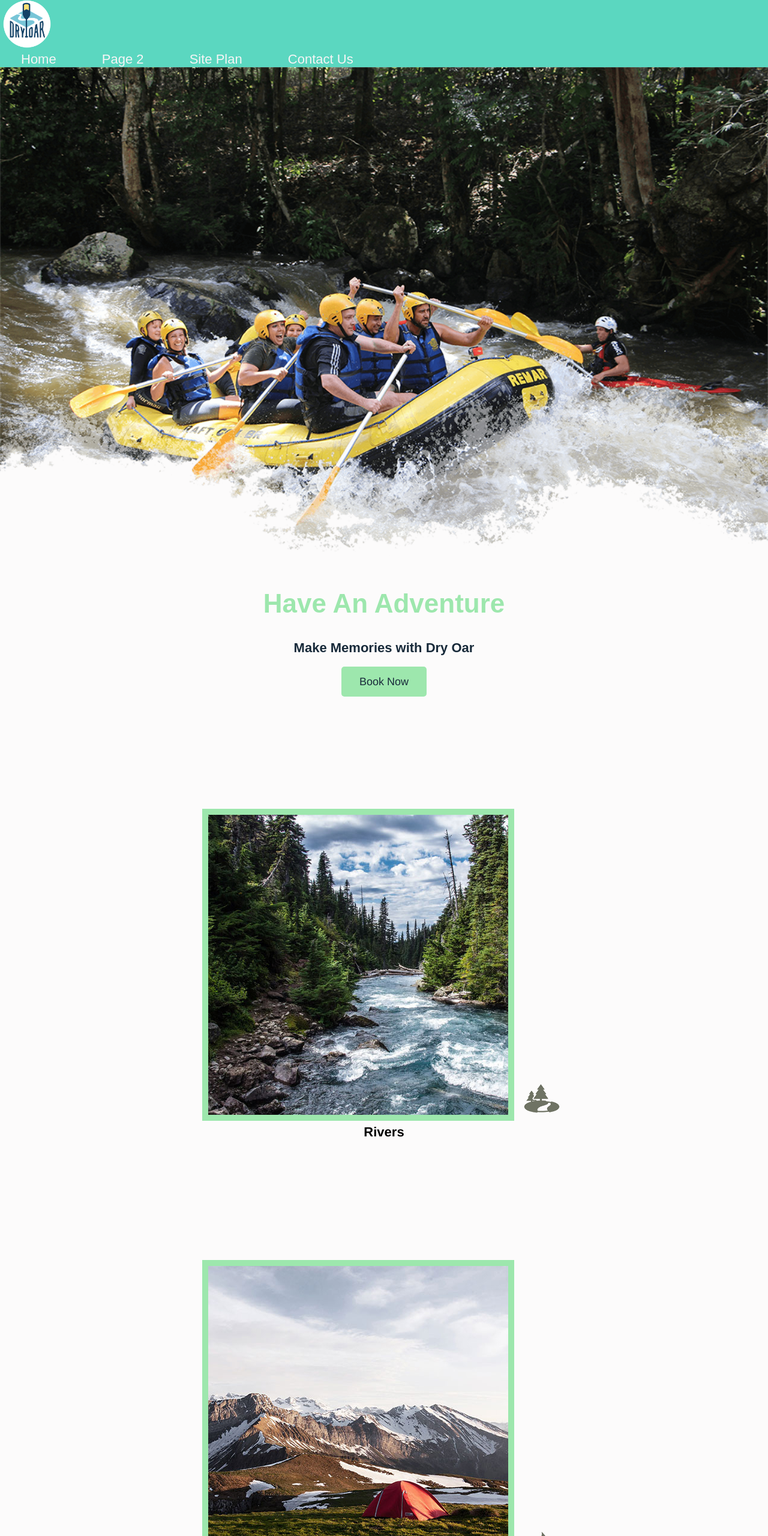
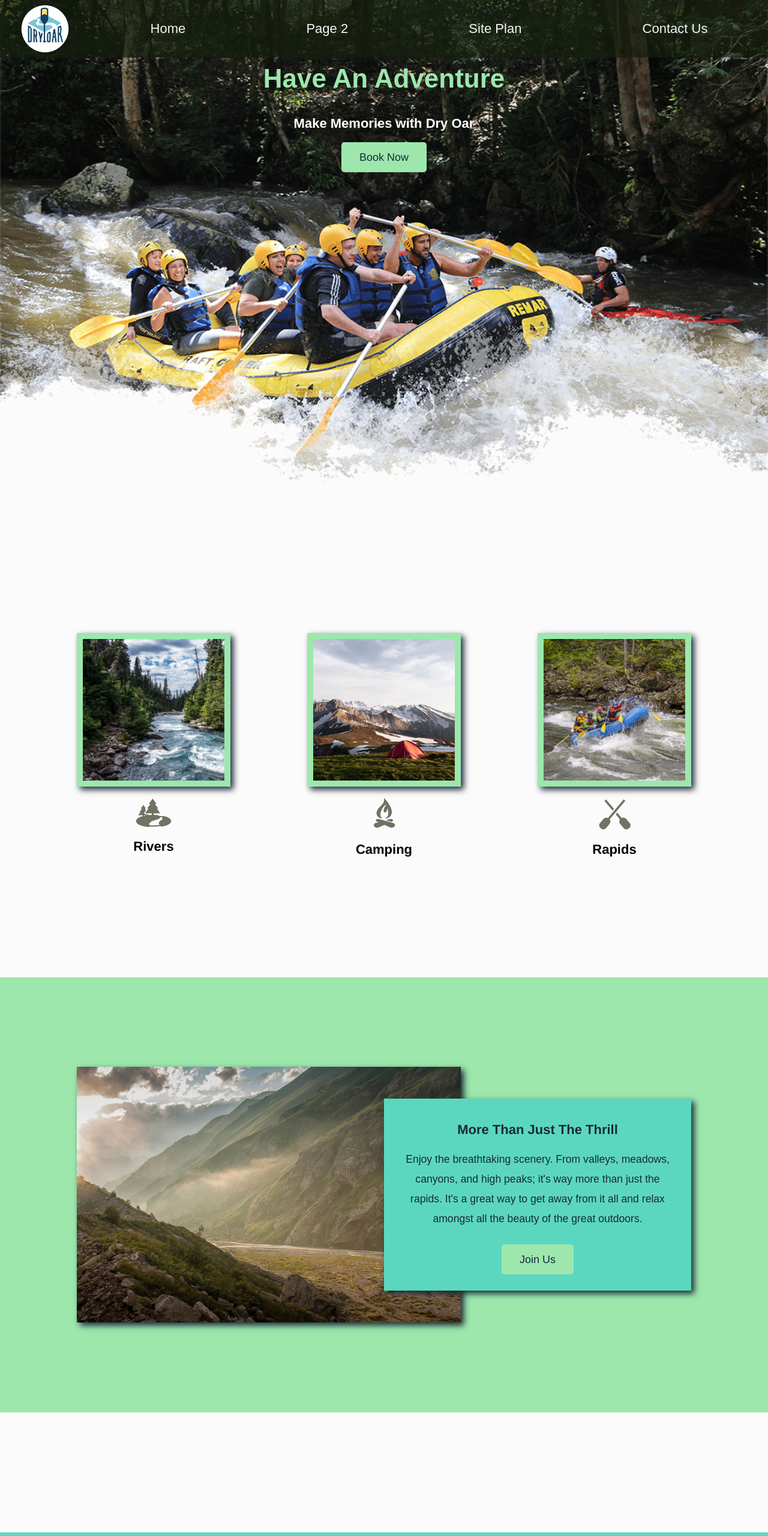
Before and after one commit to jeffersonroferreira/wdd130, a plain HTML site: page wwr/index.html in a window 1280 px wide. Shown: the top 2560 px of the page at 60% size. Drawn offline with Linux system fonts and the light colour scheme.

Commit message:
gridchanges

```diff
--- a/wwr/styles/style.css
+++ b/wwr/styles/style.css
@@ -1,6 +1,10 @@
 #content {
     max-width: 1600px;
     margin: 0 auto;
+}
+nav {
+    display: flex;
+    justify-content: space-around;
 }
 nav a {
     text-align: center;
@@ -8,7 +12,7 @@ nav a {
     text-decoration: none;
     padding: 35px;
 }
-#hero-msg h1, #hero-msg h4 {
+#hero-msg h1 {
     text-align: center;
 }
 .button-box {
@@ -16,9 +20,6 @@ nav a {
 }
 main section {
     text-align: center;
-}
-#background {
-    height: 725px;
 }
 body {
     background-color: #fcfbfb;
@@ -33,10 +34,13 @@ h2 {
     font-size: 22px;
 }
 header {
-    background-color: #5BD7C0;
+    background-color: rgba(20,30,13, .7);
+
+    display: grid;
+    grid-template-columns: 150px auto;
 }
 nav a:hover {
-    background-color: #73ABE7;
+    background-color: #5BD7C0;
     color: whitesmoke;
 }
 .book, .join {
@@ -51,6 +55,13 @@ nav a:hover {
 }
 .card-img {
     border: 10px solid #9DE7AD;
+    width: 100%;
+    transition: transform .5s;
+    box-shadow: 5px 5px 10px #182A3A;
+}
+.card-img:hover {
+    opacity: .6;
+    transform: scale(1.1)
 }
 main section img {
     box-sizing: border-box;
@@ -60,12 +71,18 @@ main section img {
     color: whitesmoke;
 }
 #background {
+    height: 725px;
     background-color: #9DE7AD;
+    grid-column: 1/11;
+    grid-row: 4/9;
 }
 .msg {
     background-color: #5BD7C0;
     line-height: 1.5em;
     padding: 35px;
+    grid-column: 6/10;
+    grid-row: 6/7;
+    box-shadow: 5px 5px 10px #182A3A;
 }
 footer {
     background-color: #5BD7C0;
@@ -75,12 +92,19 @@ footer {
     padding: 25px 50px;
     padding-top: 15px;
     margin-top: 200px;
+    display: flex;
+    justify-content: space-around;
+    align-items: center;
 }
 .home-title {
     font-family: 'Ink Free', Arial, sans-serif;
     font-size: 2em;
     color: #9DE7AD;
     margin-top: 10px;
+}
+.home-grid {
+    display: grid;
+    grid-template-columns: repeat(10, 1fr);
 }
 h4 {
     color: #182A3A;
@@ -120,7 +144,29 @@ footer p a:hover {
     padding: 10px;
 }
 #logo_link {
-    padding: 5px;
+    padding-top: 5px;
+    justify-self: center;
+    align-self: center;
+
+}
+#hero {
+    display: grid;
+    grid-template-columns: 1fr 3fr 1fr;
+    margin-top: -100px;
+}
+#hero-box {
+    grid-column: 1/4;
+    grid-row: 1/3;
+    z-index: -1;
+}
+#hero-msg {
+    grid-column: 2/3;
+    grid-row: 1/2;
+    margin-top: 100px;
+}
+#hero-msg h4 {
+    text-align: center;
+    color: white;
 }
 #hero-img {
     width: 100%;
@@ -128,9 +174,65 @@ footer p a:hover {
 .social img {
     padding-top: 15px;
 }
-.rivers-card, .camping-card, .rapids-card {
+.rivers-card {
     margin: 200px 0;
+    grid-column: 2/4;
+    grid-row: 2/3;
+}
+.camping-card {
+    margin: 200px 0;
+    grid-column: 5/7;
+    grid-row: 2/3;
+}
+.rapids-card {
+    margin: 200px 0;
+    grid-column: 8/10;
+    grid-row: 2/3;
 }
 .mountains {
-    margin: 200px 0;
+    width: 100%;
+    grid-column: 2/7;
+    grid-row: 5/8;
+    box-shadow: 5px 5px 10px #182A3A;
 }
+@media screen and (max-width: 900px) {
+    #hero, .home-grid {
+        display: block;
+        height: auto;
+    }
+    nav, footer {
+        flex-direction: column;
+    }
+    nav a {
+        display: block;
+        padding: 15px;
+    }
+    #hero {
+        margin-top: 0;
+    }
+    #hero-msg {
+        margin-top: 0;
+    }
+    #hero-msg h4 {
+        display: none;
+    }
+    .home-title {
+        font-size: 25px;
+        color: #6f7364;
+    }
+    .rivers-card, .camping-card, .rapids-card {
+        margin: 50px auto;
+        width: 60%;
+    }
+    #background {
+        display: none;
+    }
+    .mountains, .msg {
+        width: 80%;
+        display: block;
+        margin: 0 auto;
+    }
+    footer {
+        margin-top: 25px;
+    }
+}
```
